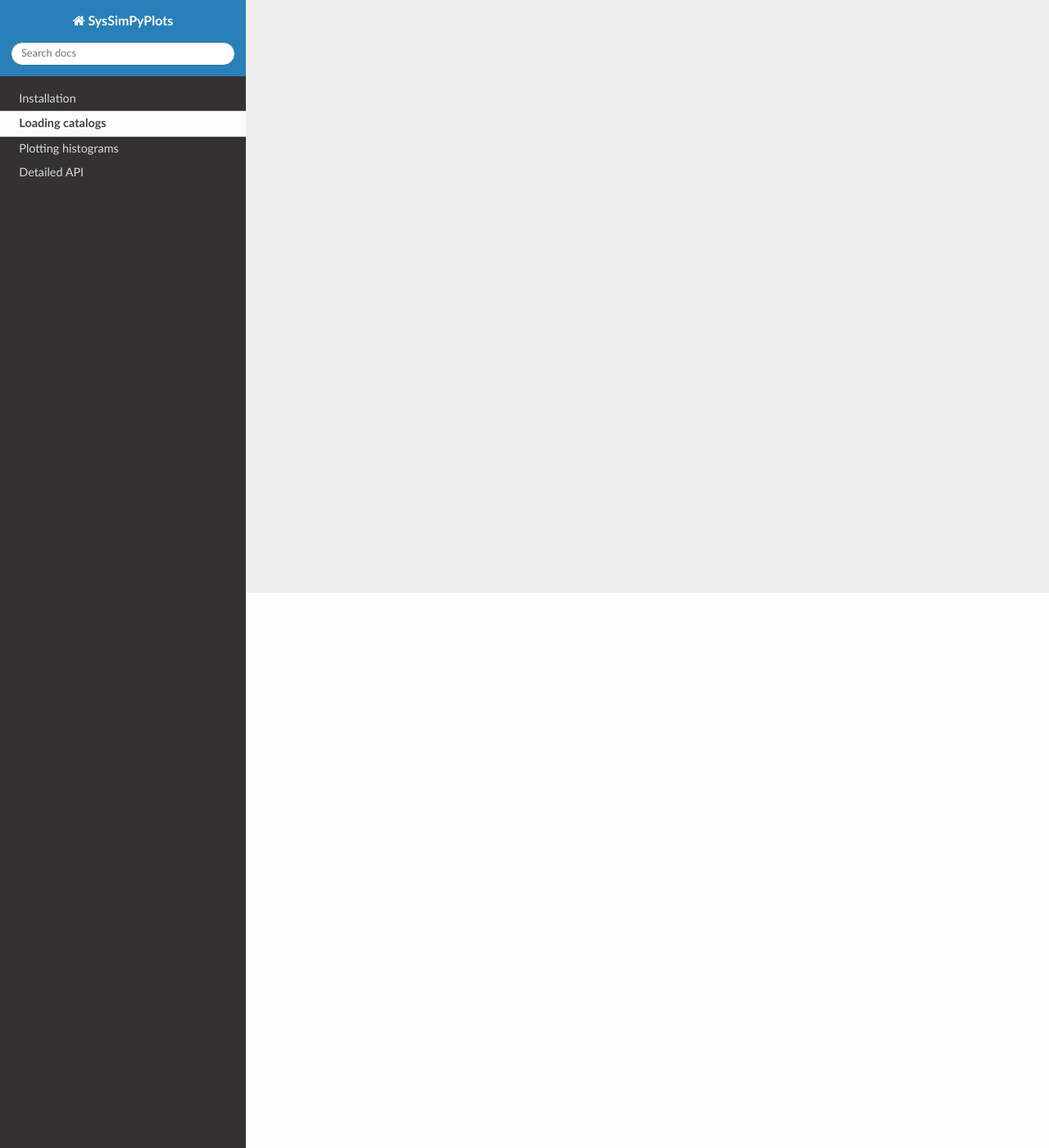
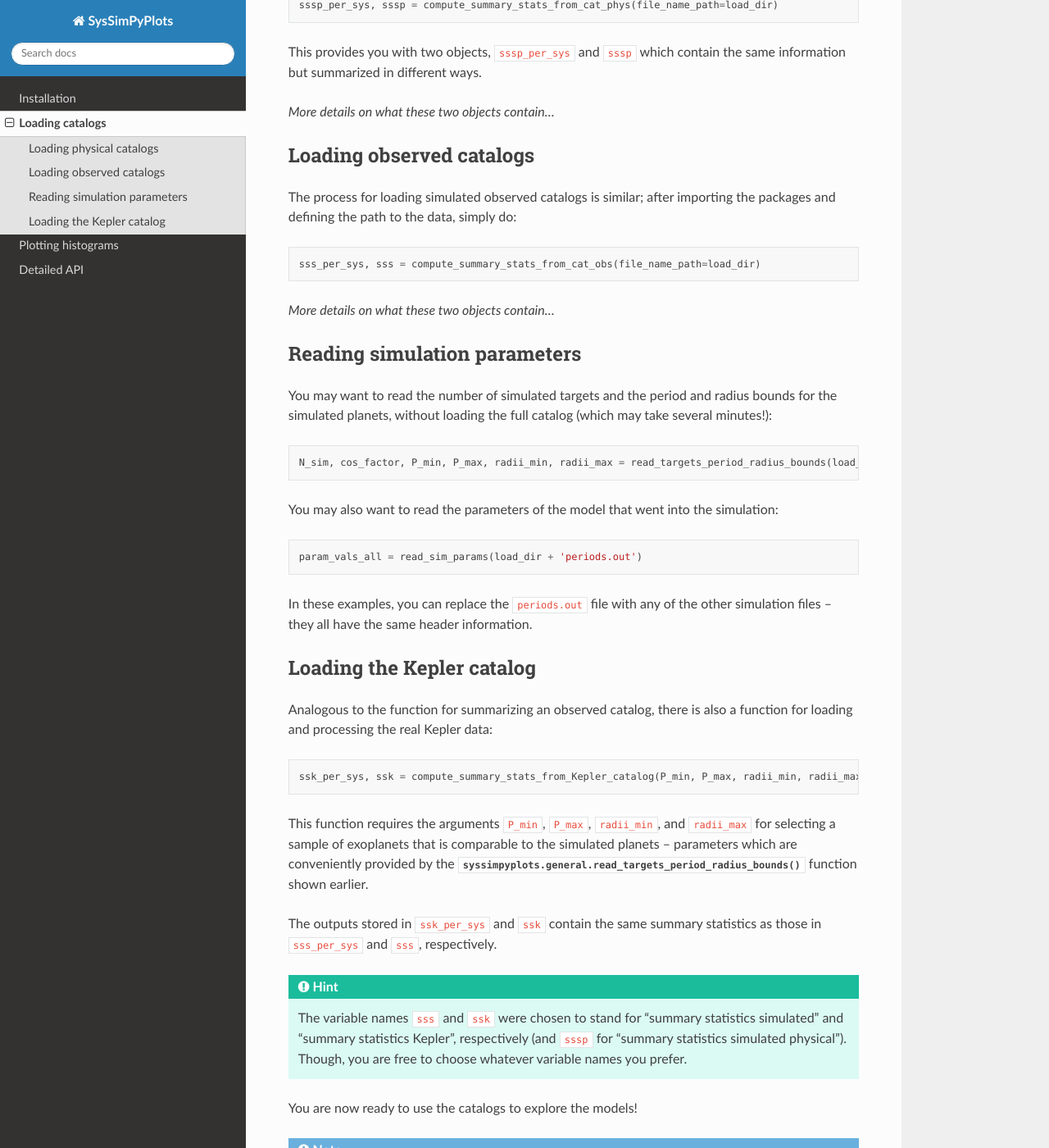
Before and after one commit to hematthi/SysSimPyPlots, a Sphinx documentation site: the page built from docs/source/loading.rst, in a window 1280 px wide and 1400 px high, scrolled down 677 px. Shown: the whole window at 82% size. Built offline with Sphinx 7.4.7 and the Read the Docs theme 2.0.0, drawn with Linux system fonts in a browser that asks for light colours; some of the changed text lies outside the part shown.

Commit message:
Add tutorial for loading simulated and Kepler catalogs

```diff
--- a/docs/source/loading.rst
+++ b/docs/source/loading.rst
@@ -1,5 +1,85 @@
 Loading catalogs
 ================
+
+The data you download from following the :ref:`"Downloading simulated catalogs" section <downloading_catalogs>` contains a number of catalog pairs, each consisting of:
+
+- a "physical catalog": a set of intrinsic, physical planetary systems (before any observations; contains properties like the true orbital periods, planet radii, etc.)
+- an "observed catalog": a set of transiting and detected planet candidates derived from a physical catalog (after a Kepler-like mission; contains properties like the measured orbital periods, transit depths, etc.)
+
+
+Loading physical catalogs
+-------------------------
+
+First, you need to import some required packages:
+
+.. code-block:: python
+
+   import numpy as np
+   from syssimpyplots.general import *
+   from syssimpyplots.load_sims import *
+
+Then specify the path to where you saved your data and load it as follows, for example:
+
+.. code-block:: python
+
+   load_dir = '/path/to/a/simulated/catalog/' # replace with your path!
+
+   sssp_per_sys, sssp = compute_summary_stats_from_cat_phys(file_name_path=load_dir)
+
+This provides you with two objects, ``sssp_per_sys`` and ``sssp`` which contain the same information but summarized in different ways.
+
+*More details on what these two objects contain...*
+
+
+Loading observed catalogs
+-------------------------
+
+The process for loading simulated observed catalogs is similar; after importing the packages and defining the path to the data, simply do:
+
+.. code-block:: python
+
+   sss_per_sys, sss = compute_summary_stats_from_cat_obs(file_name_path=load_dir)
+
+*More details on what these two objects contain...*
+
+
+Reading simulation parameters
+-----------------------------
+
+You may want to read the number of simulated targets and the period and radius bounds for the simulated planets, without loading the full catalog (which may take several minutes!):
+
+.. code-block:: python
+
+   N_sim, cos_factor, P_min, P_max, radii_min, radii_max = read_targets_period_radius_bounds(load_dir + 'periods.out')
+
+You may also want to read the parameters of the model that went into the simulation:
+
+.. code-block:: python
+
+   param_vals_all = read_sim_params(load_dir + 'periods.out')
+
+In these examples, you can replace the ``periods.out`` file with any of the other simulation files -- they all have the same header information.
+
+
+Loading the Kepler catalog
+--------------------------
+
+Analogous to the function for summarizing an observed catalog, there is also a function for loading and processing the real Kepler data:
+
+.. code-block:: python
+
+   ssk_per_sys, ssk = compute_summary_stats_from_Kepler_catalog(P_min, P_max, radii_min, radii_max)
+
+This function requires the arguments ``P_min``, ``P_max``, ``radii_min``, and ``radii_max`` for selecting a sample of exoplanets that is comparable to the simulated planets -- parameters which are conveniently provided by the :py:func:`syssimpyplots.general.read_targets_period_radius_bounds` function shown earlier.
+
+The outputs stored in ``ssk_per_sys`` and ``ssk`` contain the same summary statistics as those in ``sss_per_sys`` and ``sss``, respectively.
+
+.. hint::
+
+   The variable names ``sss`` and ``ssk`` were chosen to stand for "summary statistics simulated" and "summary statistics Kepler", respectively (and ``sssp`` for "summary statistics simulated physical"). Though, you are free to choose whatever variable names you prefer.
+
+You are now ready to use the catalogs to explore the models!
+
 
 .. note::
 
```
Also changed, not shown: docs/source/installation.rst (+3 -4 lines).
